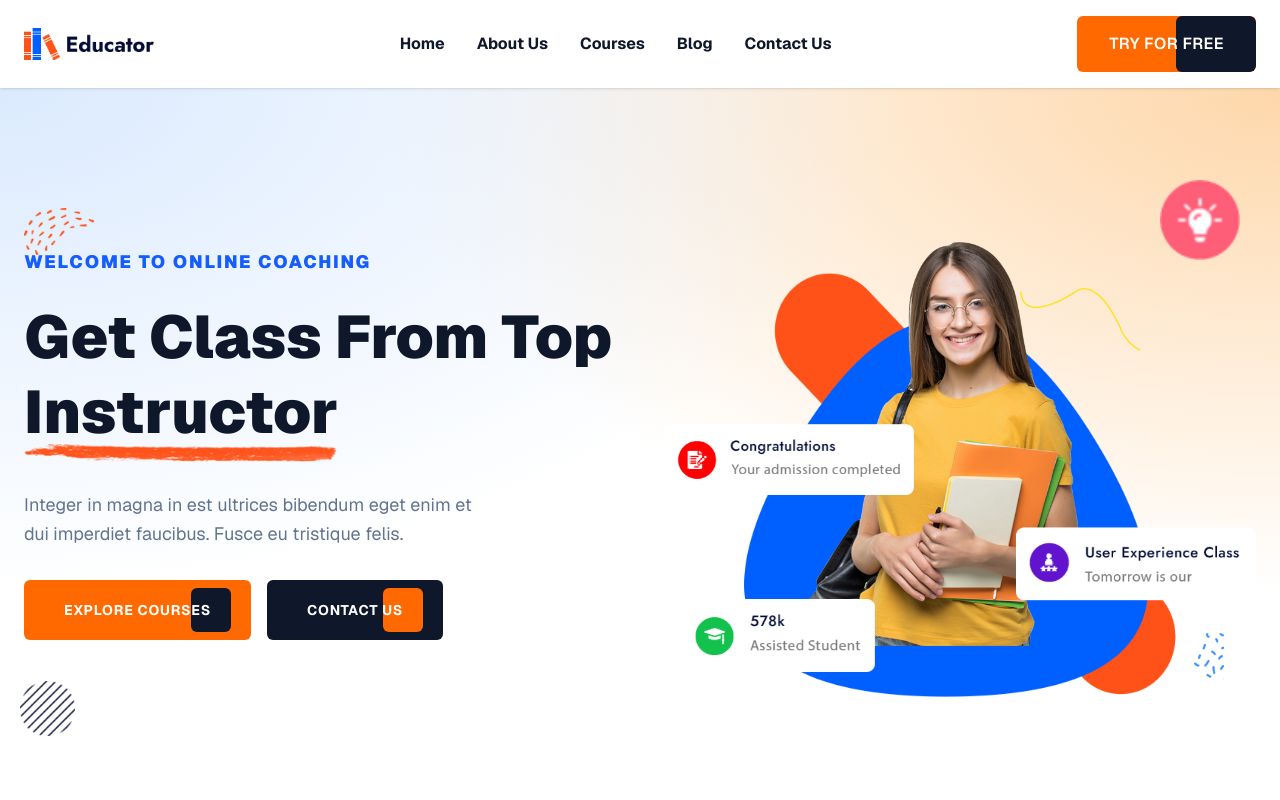
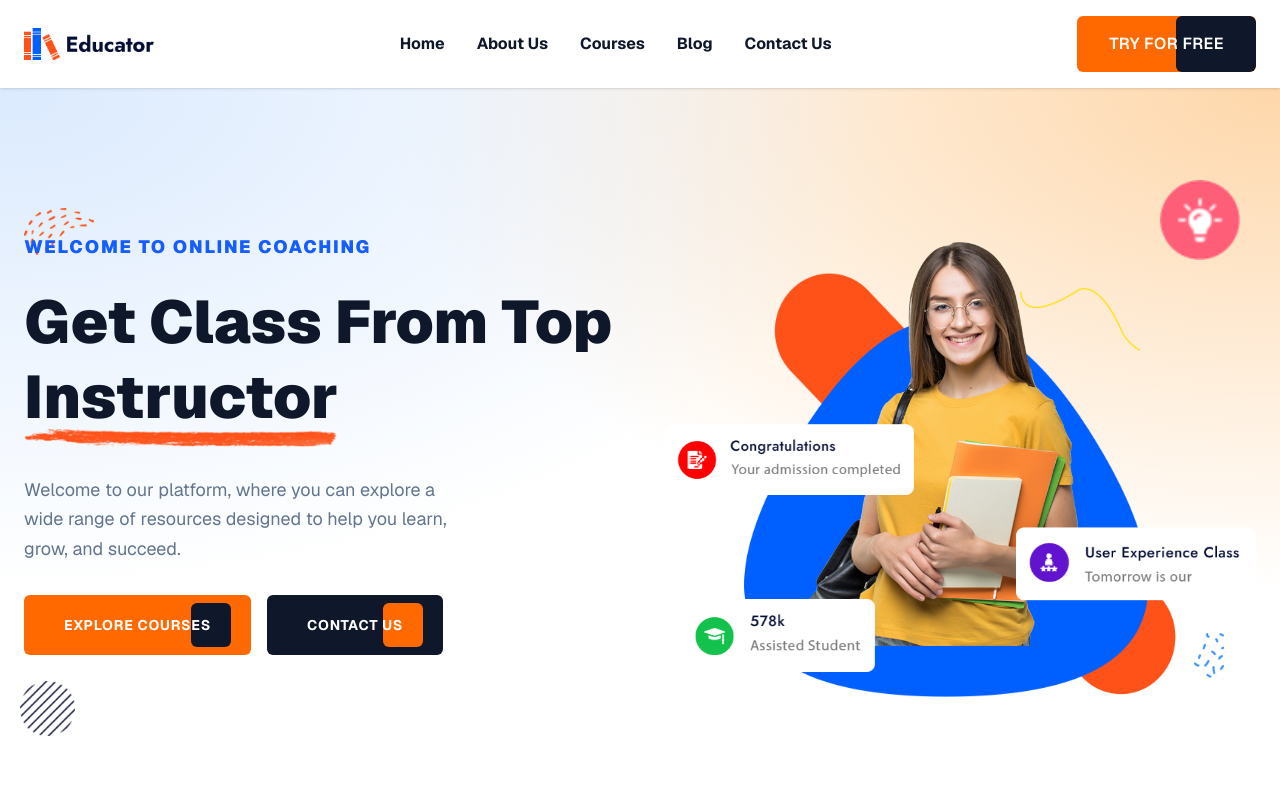
Before and after one commit to MrBrain314/educator, a Next.js app: page / in a window 1280 px wide. Shown: the top 800 px of the page. Built offline with nearby package versions, Linux system fonts and the light colour scheme.

Commit message:
Changement du texte de bienvenu

```diff
--- a/src/components/sections/Header.tsx
+++ b/src/components/sections/Header.tsx
@@ -51,8 +51,7 @@ export default function Header() {
           </h1>
 
           <p className="text-slate-500 text-base lg:text-lg leading-relaxed max-w-md mt-4">
-            Integer in magna in est ultrices bibendum eget enim et dui imperdiet
-            faucibus. Fusce eu tristique felis.
+           Welcome to our platform, where you can explore a wide range of resources designed to help you learn, grow, and succeed.
           </p>
 
           <div className="flex items-center gap-4 flex-wrap mt-2">
```
